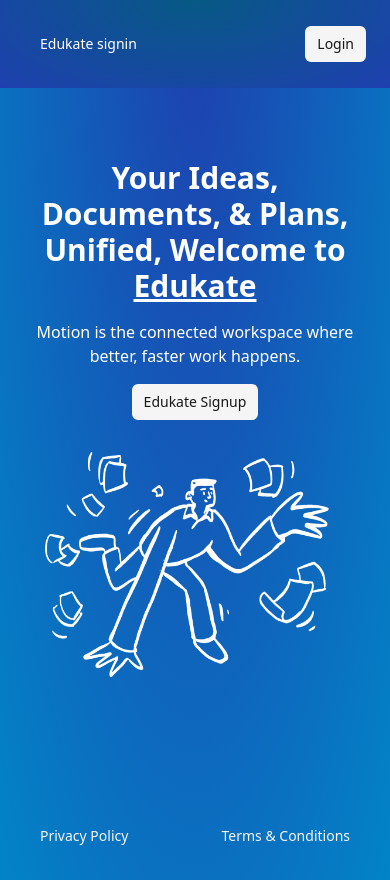
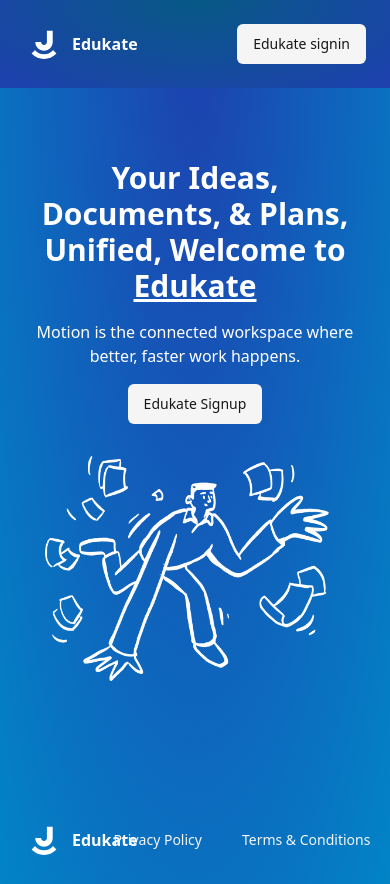
Before and after one commit to Wilsonide/project-react, a React (Vite) app: page / in a window 390 px wide. Built offline with nearby package versions, Linux system fonts and the light colour scheme.

Commit message:
push all

```diff
--- a/src/components/auth/LoginForm.tsx
+++ b/src/components/auth/LoginForm.tsx
@@ -19,7 +19,7 @@ import { Button } from "../ui/button";
 import { FormError } from "../form-error";
 import { FormSuccess } from "../form-success";
 import { Axios } from "@/lib/axios";
-import {Link, useLocation, useNavigate } from "react-router-dom";
+import {Link, useLocation, useNavigate, useSearchParams } from "react-router-dom";
 
 export const LoginForm = () => {
 
@@ -31,6 +31,9 @@ export const LoginForm = () => {
   const [showTwoFactor, setShowTwoFactor] = useState(false);
   const [error, setError] = useState<string | undefined>("");
   const [success, setSuccess] = useState<string | undefined>("");
+  const [searchParams] = useSearchParams();
+
+  const urlError = searchParams.get("oauth_error") || ''
 
   const onSubmit = async(values: z.infer<typeof loginSchema>) => {
     try {
@@ -58,7 +61,7 @@ export const LoginForm = () => {
       if (!error?.response) {
         setError('No server response')
       }
-
+      else setError('No record found')
     } finally {
       setIsloading(false);
     }
@@ -156,7 +159,7 @@ export const LoginForm = () => {
               </>
             )}
           </div>
-          <FormError message={error} />
+          <FormError message={error || urlError} />
           <FormSuccess message={success} />
           <Button className="w-full " type="submit" disabled={loading}>
             {showTwoFactor ? "Confirm" : "Login"}
--- a/src/components/auth/login-button.tsx
+++ b/src/components/auth/login-button.tsx
@@ -37,7 +37,7 @@ export const LoginButton = ({
   }
 
   return (
-    <Button className="cursor-pointer text-white" onClick={onClick} variant="ghost">
+    <Button className="cursor-pointer" onClick={onClick} variant="secondary">
       {children}
     </Button>
   );
--- a/src/components/ui/button.tsx
+++ b/src/components/ui/button.tsx
@@ -45,6 +45,7 @@ const Button = React.forwardRef<HTMLButtonElement, ButtonProps>(
     return (
       <div>
         <Comp
+
         className={cn(buttonVariants({ variant, size, className }))}
         ref={ref}
         {...props}
--- a/src/layouts/LandingLayout.tsx
+++ b/src/layouts/LandingLayout.tsx
@@ -6,7 +6,8 @@ import { Navbar } from "./components/navbar";
 
 export default function LandingLayout() {
   return (
-    <div className="min-h-screen  bg-[radial-gradient(ellipse_at_top,_var(--tw-gradient-stops))] from-blue-800 to-sky-600">
+    <div className="min-h-screen  bg-[radial-gradient(ellipse_at_top,_var(--tw-gradient-stops))] from-blue-800 to-sky-600 flex flex-col">
+      <div className="flex-1">
         <Navbar />
         <main className="h-full pt-40">
           <div className="min-h-full flex flex-col">
@@ -18,6 +19,7 @@ export default function LandingLayout() {
           </div>
 
         </main>
+      </div>
       <Footer/>
     </div>
   );
--- a/src/layouts/components/heading.tsx
+++ b/src/layouts/components/heading.tsx
@@ -29,7 +29,7 @@ export const Heading = () => {
       )}
 
       {!user?.email && (
-        <LoginButton mode="modal">Edukate Signup</LoginButton>
+        <LoginButton>Edukate Signup</LoginButton>
       )}
     </div>
   );
--- a/src/layouts/components/logo.tsx
+++ b/src/layouts/components/logo.tsx
@@ -3,7 +3,7 @@ import { cn } from "@/lib/utils";
 
 export const Logo = () => {
   return (
-    <div className={cn("hidden md:flex items-center gap-x-2")}>
+    <div className={cn("flex items-center gap-x-2")}>
       {/* <img
         src="/logo.svg"
         height="40"
--- a/src/layouts/components/navbar.tsx
+++ b/src/layouts/components/navbar.tsx
@@ -19,11 +19,14 @@ export const Navbar = () => {
       )}
     >
       <Logo />
-      <div className="md:ml-auto md:justify-end justify-between w-full flex items-center gap-x-2">
+      <div className="ml-auto justify-end w-full flex items-center gap-x-2">
         {!Auth?.email &&(
           <>
             <LoginButton>Edukate signin</LoginButton>
-            <LoginButton mode="modal">Login</LoginButton>
+            <div className="hidden sm:block">
+              <LoginButton mode="modal">Login</LoginButton>
+            </div>
+
           </>
         )}
 
--- a/src/lib/axios.ts
+++ b/src/lib/axios.ts
@@ -1,5 +1,6 @@
 import axios from 'axios'
-const baseURL = 'https://boring-anny-wilsonide-708b7cef.koyeb.app';
+/* const baseURL = 'https://boring-anny-wilsonide-708b7cef.koyeb.app'; */
+const baseURL = 'http://localhost:8000';
 
 export const Axios = axios.create({
     baseURL,
```
Lines whose indentation alone changed are shown as unchanged.
